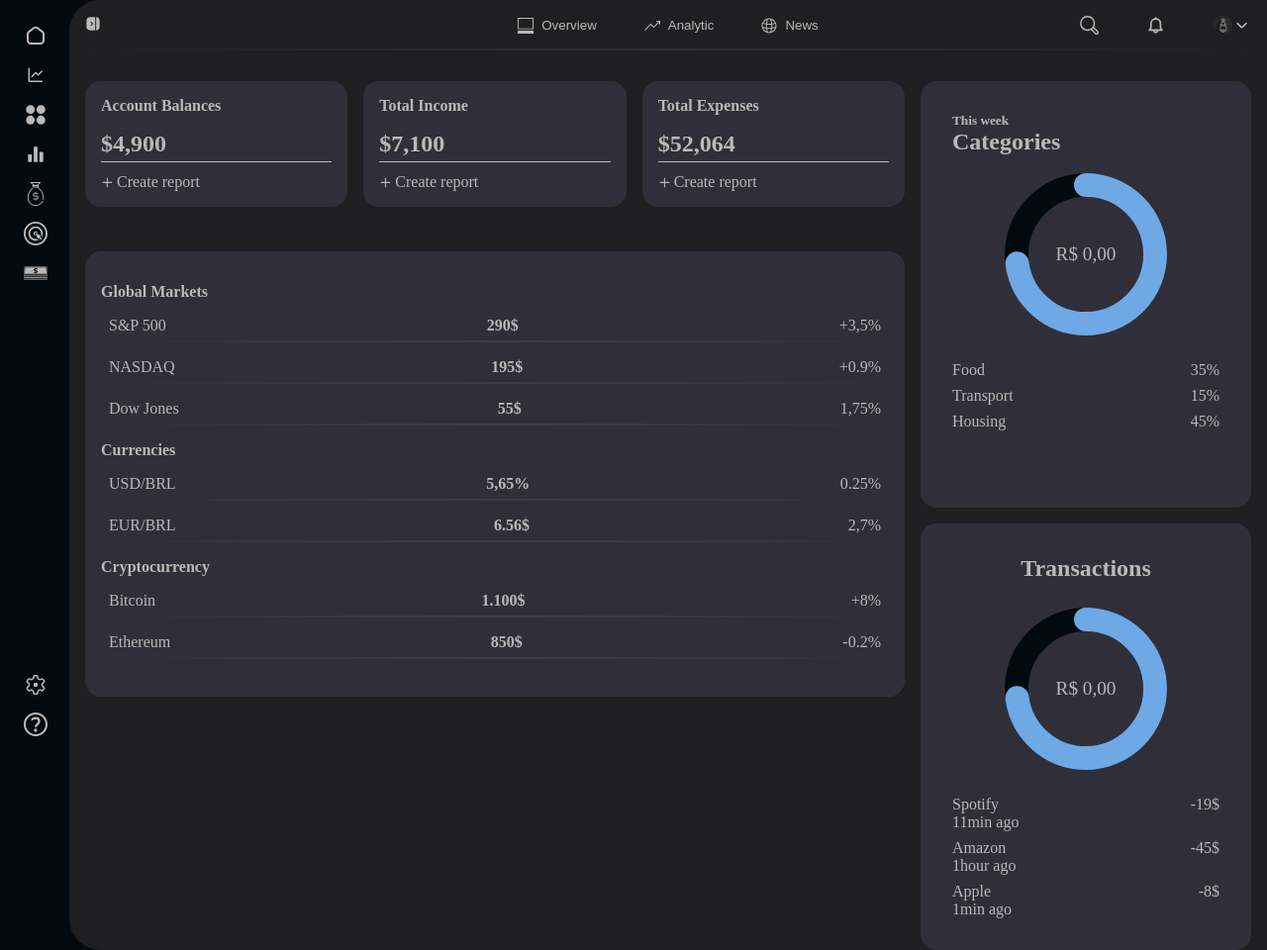
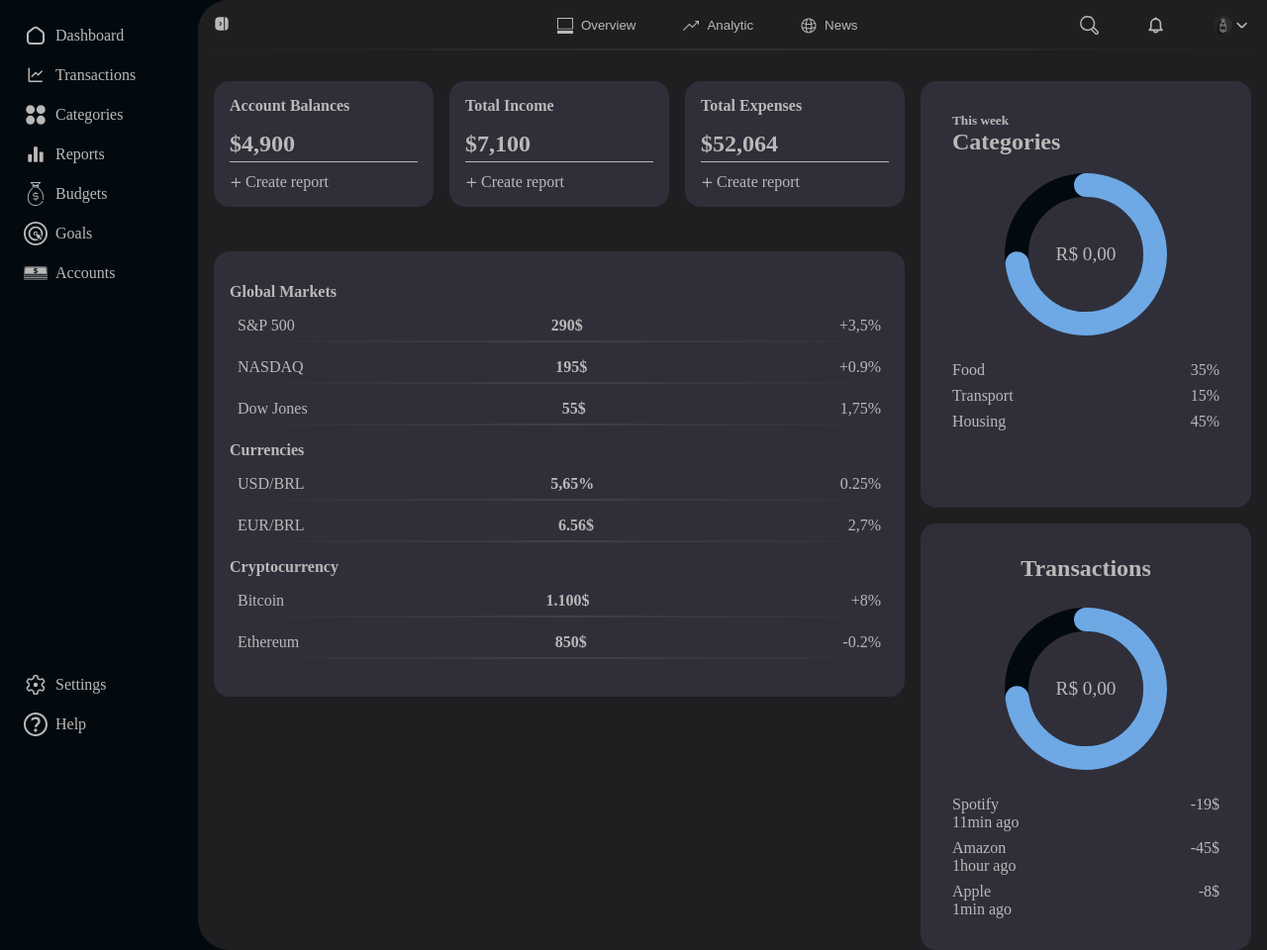
Before and after one commit to londerorichard/Finance-Control, a Python web app: template app/templates/dashboard.html in a window 1280 px wide. Shown: the whole page at 99% size. Run offline with Jinja, Linux system fonts and the light colour scheme; the template is opened without the code that fills it, so the values that code supplies are empty.

Commit message:
fix: script src

```diff
--- a/app/templates/dashboard.html
+++ b/app/templates/dashboard.html
@@ -15,7 +15,7 @@
 </head>
 <body>
 
-    <div class="main-container collapsed">
+    <div class="main-container">
 
         <aside class="sidebar">
             <nav class="sidebar-nav">
@@ -587,7 +587,7 @@
         </div>
     </div>
 
-    <script src="/app/static/javascript/dashboard.js"></script>
+    <script src="/app/static/javascript/dashboard-js.js"></script>
 
 </body>
 </html>
```
